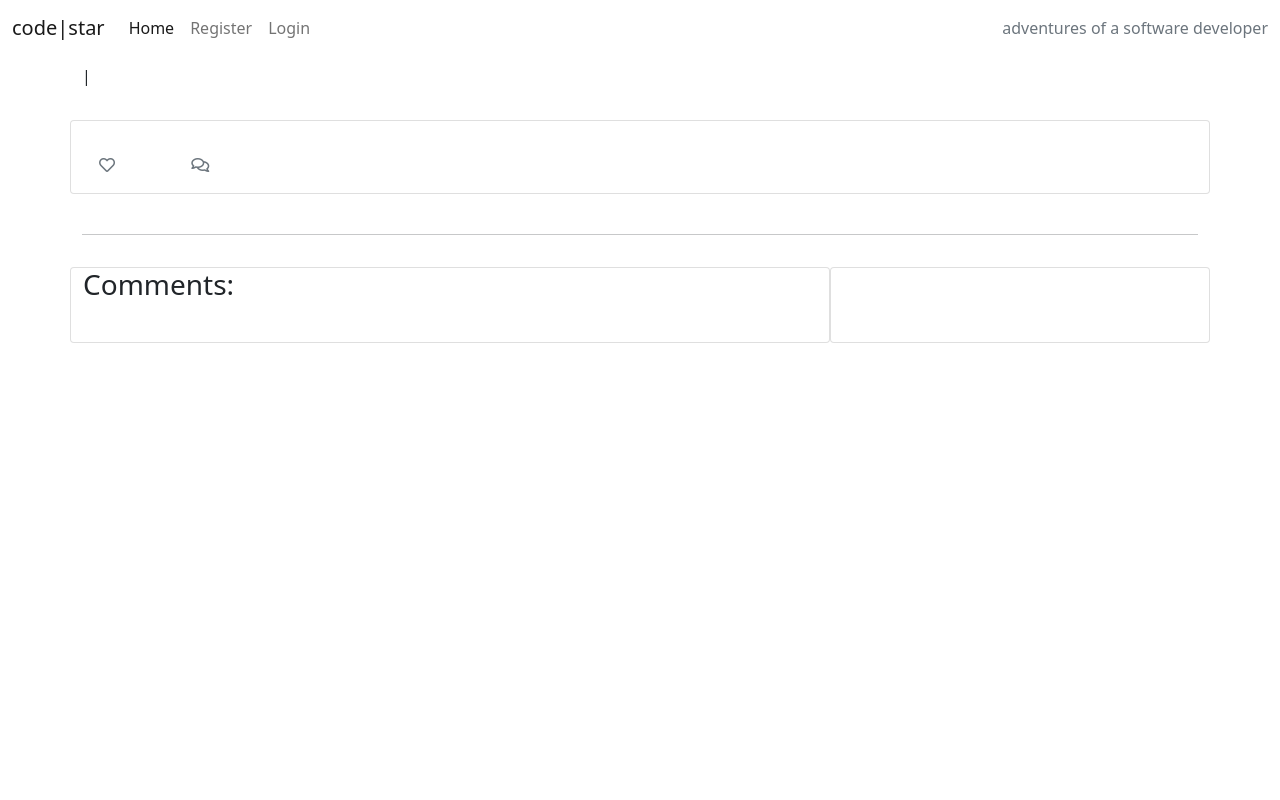
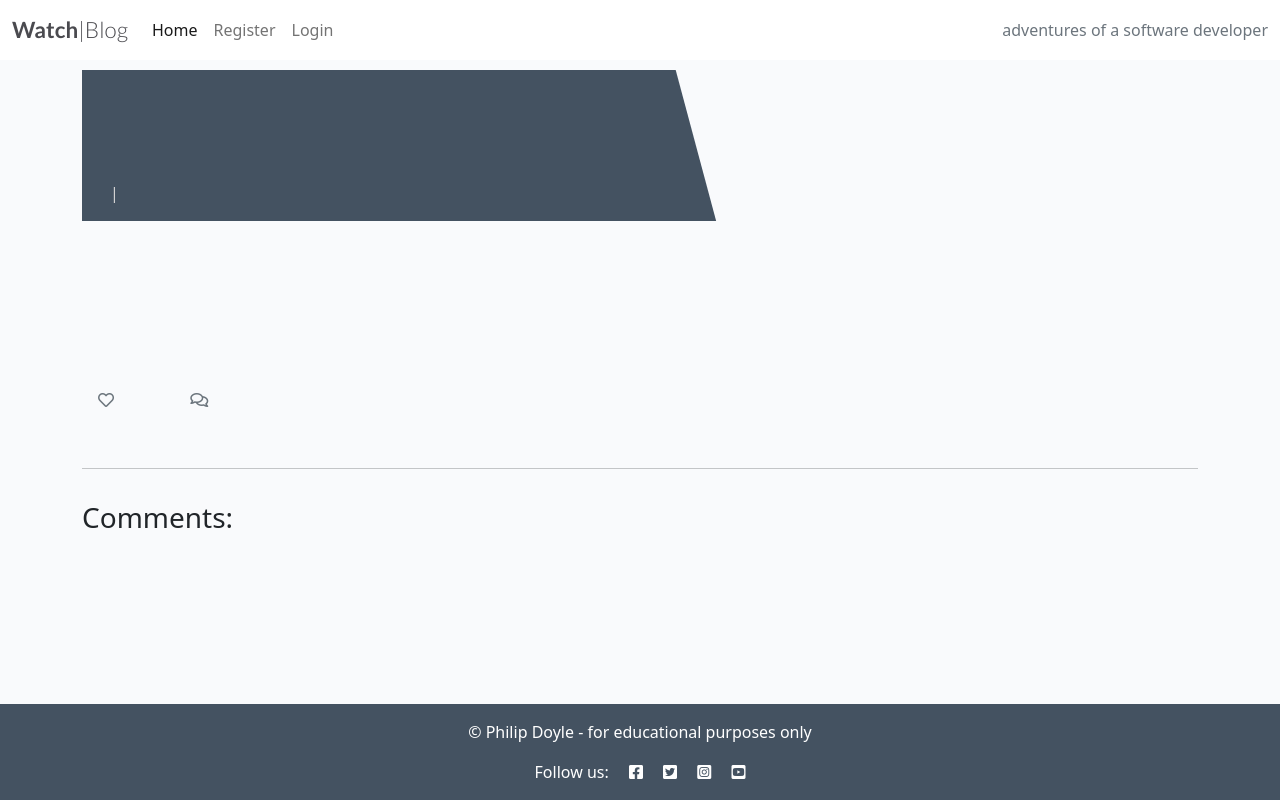
Before and after one commit to PdoyleC/Watch_Blog, a Django app: template templates/post_detail.html in a window 1280 px wide. Run offline with Django 3.2, Linux system fonts and the light colour scheme; the template is opened without the code that fills it, so the values that code supplies are empty.

Commit message:
edited footer

```diff
--- /dev/null
+++ b/static/css/style.css
@@ -0,0 +1,142 @@
+body {
+    background-color: #F9FAFC;
+}
+
+.brand {
+    font-family: Lato, sans-serif;
+    font-size: 1.4rem;
+    font-weight: 700;
+    color: #4A4A4F;
+}
+
+.red-o {
+    color: #E84610;
+}
+
+.thin {
+    font-weight: 300;
+}
+
+.light-bg {
+    background-color: #fff;
+}
+
+.dark-bg {
+    background-color: #445261;
+}
+
+.main-bg {
+    background-color: #F9FAFC;
+}
+
+.card {
+    border: none;
+    background-color: transparent;
+}
+
+.image-container {
+    position: relative;
+}
+
+.image-flash {
+    position: absolute;
+    bottom: 5%;
+    min-width: 30%;
+    left: -2px;
+    background-color: #23BBBB;
+}
+
+.author {
+    color: white;
+    margin: 4px;
+    text-transform: uppercase;
+}
+
+.masthead {
+    margin-top: 10px;
+    overflow: hidden;
+    position: relative;
+    display: inline-block;
+    height: 33vh;
+    width: 100%;
+}
+
+.masthead-text {
+    background-color: #445261;
+    color: white;
+    position: relative;
+}
+
+.masthead-image {
+    position: relative;
+    overflow: hidden;
+}
+
+.masthead-image:after {
+    content: "";
+    position: absolute;
+    top: 0;
+    right: 90%;
+    height: 100%;
+    width: 150%;
+    background: #445261;
+    -webkit-transform: skew(15deg);
+    -moz-transform: skew(15deg);
+    transform: skew(15deg);
+    z-index: 100;
+}
+
+.post-link {
+    text-decoration: none;
+    color: #445261;
+}
+
+.post-link:hover,
+.page-link {
+    color: #E84610;
+}
+
+.post-title {
+    margin-top: 20%;
+    margin-left: 5%;
+}
+
+.post-subtitle {
+    margin-left: 5%;
+    color: lightgray;
+}
+
+.btn-signup {
+    background-color: #23BBBB;
+    color: #fff;
+}
+
+.btn-signup:hover,
+.btn-signup:active {
+    background-color: #fff;
+    color: #23BBBB;
+}
+
+.link {
+    color: #23BBBB;
+    text-decoration: none;
+}
+
+.link:hover,
+.link:active {
+    color: #445261;
+    text-decoration: underline;
+}
+
+.btn-like {
+    color: #E84610;
+    border: none;
+    background: transparent;
+}
+
+.btn-like:hover,
+.btn-like:active {
+    color: #E84610;
+    background: transparent;
+    border: none;
+}
--- a/templates/base.html
+++ b/templates/base.html
@@ -4,7 +4,7 @@
 <html class="h-100">
 
 <head>
-    <title>CodeStar Blog</title>
+    <title>Watch Star Blog</title>
 
     <link rel="preconnect" href="https://fonts.gstatic.com">
     <link href="https://fonts.googleapis.com/css2?family=Roboto:wght@300&display=swap" rel="stylesheet">
@@ -26,8 +26,8 @@
 
     <nav class="navbar navbar-expand-lg navbar-light bg-white">
         <div class="container-fluid">
-            <a class="navbar-brand" href="{% url 'home' %}"><span class="brand">c<span class="red-o">o</span>de<span
-                        class="thin">|star</span></span></span></a>
+            <a class="navbar-brand" href="{% url 'home' %}"><span class="brand">Watch<span class="red-o"></span><span
+                        class="thin">|Blog</span></span></span></a>
             <button class="navbar-toggler" type="button" data-bs-toggle="collapse" data-bs-target="#navbarText"
                 aria-controls="navbarText" aria-expanded="false" aria-label="Toggle navigation">
                 <span class="navbar-toggler-icon"></span>
@@ -66,7 +66,7 @@
 
     <!-- Footer -->
     <footer class="footer mt-auto py-3 dark-bg">
-        <p class="m-0 text-center text-white">Made by Code Instituters</p>
+        <p class="m-0 text-center text-white">&copy; Philip Doyle - for educational purposes only</p></p>
         <p class="m-0 text-center text-white">Follow us: <i class="fab fa-facebook-square ms-3"></i>
             <i class="fab fa-twitter-square ms-3"></i>
             <i class="fab fa-instagram-square ms-3"></i>
--- a/watchgroup/settings.py
+++ b/watchgroup/settings.py
@@ -35,6 +35,8 @@ DEBUG = True
 ALLOWED_HOSTS = ['watch-blog-1e2436fde037.herokuapp.com', 'localhost',
                  '8000-pdoylec-watch-blog-dbylgchy07.us2.codeanyapp.com']
 
+# To prevent 500 errors during login and registration
+ACCOUNT_EMAIL_VERIFICATION = 'none'
 
 # Application definition
 
```
Also changed, not shown: templates/account/login.html (+11 -11 lines).
